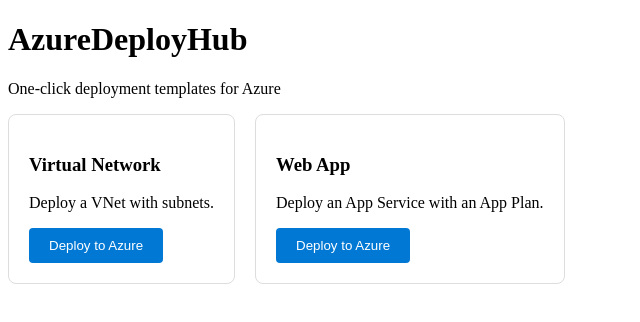
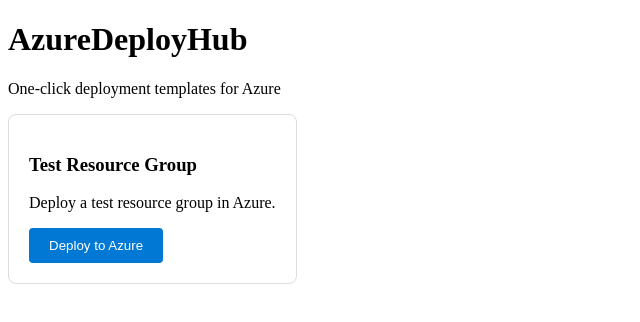
Before and after one commit to nate8523/AzureDeployHub, a Next.js app in the folder web-app/: page / in a window 1280 px wide. Shown: the top 322 px of the page, without its empty margins (0-640 px from the left). Built offline with nearby package versions, Linux system fonts and the light colour scheme.

Commit message:
Update index.js

```diff
--- a/web-app/pages/index.js
+++ b/web-app/pages/index.js
@@ -3,14 +3,9 @@
 
 const templates = [
   {
-    name: "Virtual Network",
-    description: "Deploy a VNet with subnets.",
-    deployUrl: "https://portal.azure.com/#create/Microsoft.Template/uri/<raw-github-url>"
-  },
-  {
-    name: "Web App",
-    description: "Deploy an App Service with an App Plan.",
-    deployUrl: "https://portal.azure.com/#create/Microsoft.Template/uri/<raw-github-url>"
+    name: "Test Resource Group",
+    description: "Deploy a test resource group in Azure.",
+    deployUrl: "https://portal.azure.com/#create/Microsoft.Template/uri/https://raw.githubusercontent.com/nate8523/AzureDeployHub/refs/heads/main/deployment-templates/dummy/test-template.json"
   }
 ];
 
```
